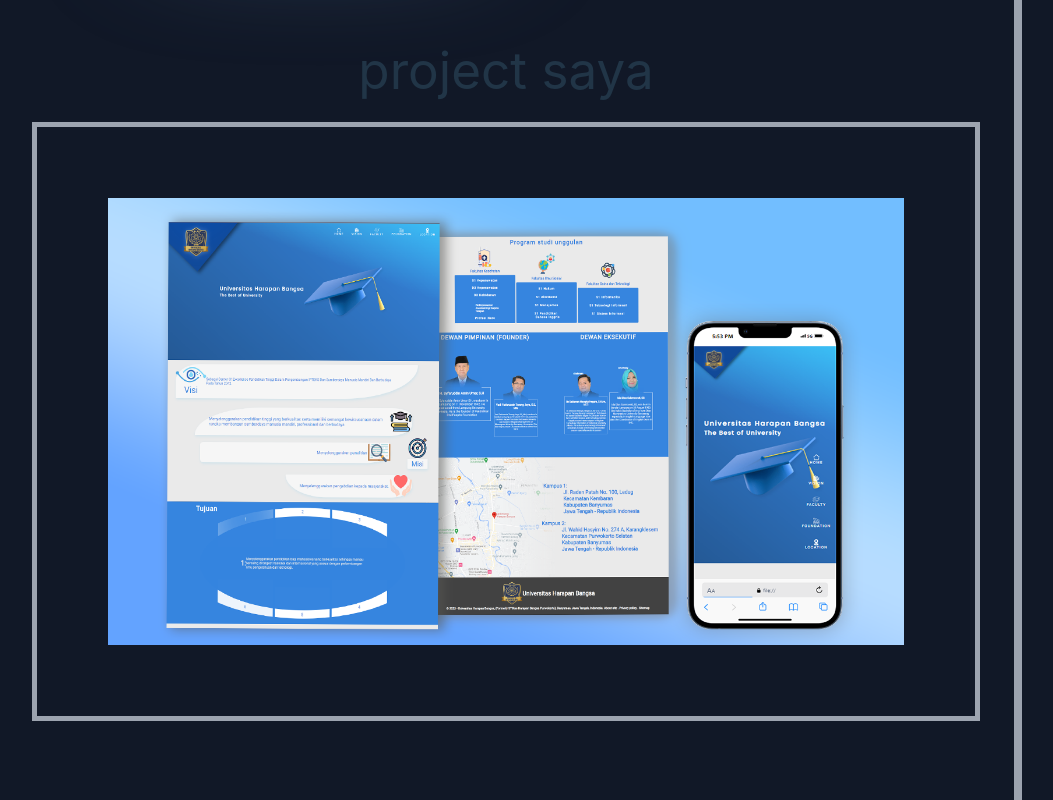
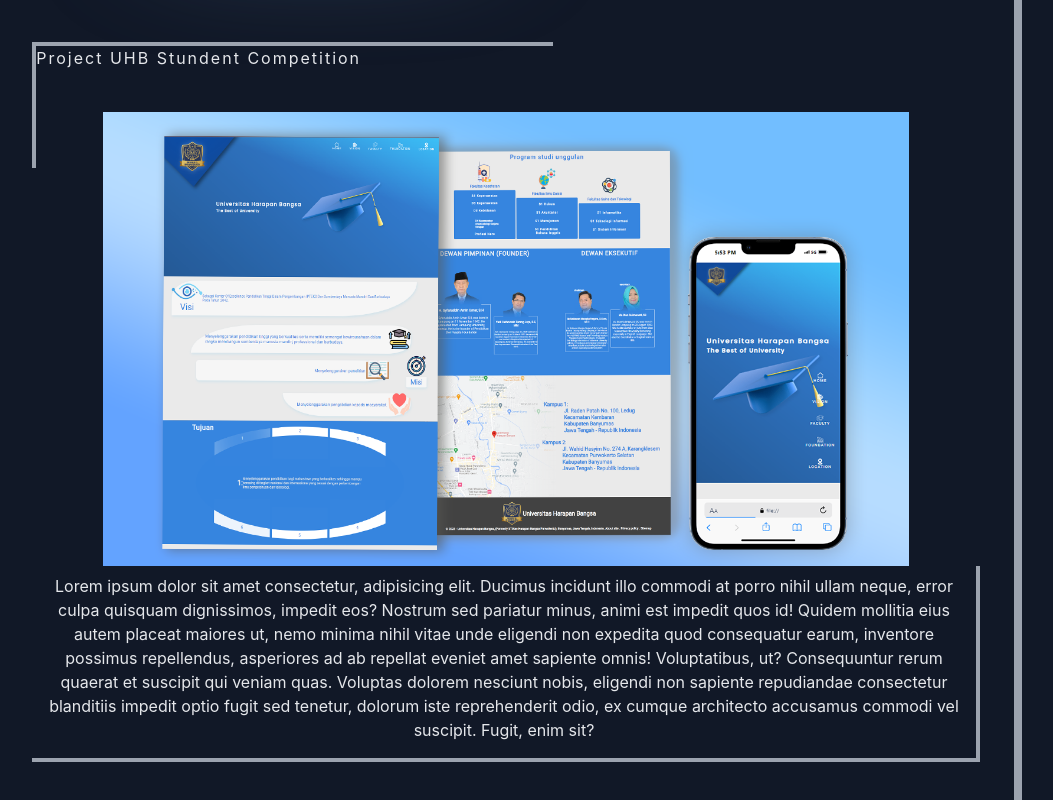
Before and after one commit to Poekes/portfolio_akbar, a React (Vite) app: page / in a window 1280 px wide. Shown: the part 880-1680 px from the top of the page, without its empty margins (178-1231 px from the left). Built offline with nearby package versions, Linux system fonts and the light colour scheme.

Commit message:
progress:: showproject

```diff
--- a/src/App.jsx
+++ b/src/App.jsx
@@ -73,15 +73,20 @@
     }
 
     if (offsetAnimation.LKS1 < positionScrl) {
+      document.getElementById("LKS1").parentElement.style.overflow = "visible";
       animationApsRunning("#LKS1", "1.6s");
     }
     if (offsetAnimation.UHB < positionScrl) {
       animationApsRunning("#UHB", "1.6s");
+      document.getElementById("UHB").parentElement.style.overflow = "visible";
     }
     if (offsetAnimation.LKS2 < positionScrl) {
       animationApsRunning("#LKS2", "1.6s");
+      document.getElementById("LKS2").parentElement.style.overflow = "visible";
     }
     if (offsetAnimation.piagam < positionScrl) {
+      document.getElementById("piagam").parentElement.style.overflow =
+        "visible";
       animationApsRunning("#piagam", "1.4s");
     }
     if (offsetAnimation.BXS < positionScrl) {
@@ -146,6 +151,7 @@
     const bulan = sDate.getMonth();
     const hari = sDate.getDate();
     setTimeKoding(`Sekitar  ${tahun} Tahun, ${bulan} Bulan, ${hari} Hari`);
+    console.log(import.meta.env.VITE_SCRET_API);
   }, []);
 
   let valueContext = {
@@ -180,14 +186,37 @@
             {/* piagam */}
             <PrestasiMe />
           </div>
-          <div className="  relative top-[-60px]">
-            <h1 className="text-center pt-0 mt-0 m-6">project saya</h1>
-            <div className="w-[95%] p-[7%] sm:w-[94%] m-auto border border-[5px] border-gray-400">
+          <div className="  relative top-0 lg:top-[-60px]">
+            <div className="relative w-[95%] p-[7%] sm:w-[94%] m-auto pb-0 border-gray-400">
+              <div className="absolute w-[55%] h-[24%] text-gray-200  border-t-4 border-l-4 border-gray-400  top-0 left-0">
+                <p
+                  className=" text-md text-nowrap"
+                  style={{ letterSpacing: "2px" }}
+                >
+                  Project UHB Stundent Competition
+                </p>
+              </div>
               <img
                 src="/projectWeb/projectUHB.png"
                 className="w-full"
                 alt="gambar webiste project akbar"
               />
+            </div>
+            <div className="border-b-4 border-r-4 border-gray-400 text-gray-200 text-center w-[95%] sm:w-[94%] p-4 pt-2 m-auto">
+              <p>
+                Lorem ipsum dolor sit amet consectetur, adipisicing elit.
+                Ducimus incidunt illo commodi at porro nihil ullam neque, error
+                culpa quisquam dignissimos, impedit eos? Nostrum sed pariatur
+                minus, animi est impedit quos id! Quidem mollitia eius autem
+                placeat maiores ut, nemo minima nihil vitae unde eligendi non
+                expedita quod consequatur earum, inventore possimus repellendus,
+                asperiores ad ab repellat eveniet amet sapiente omnis!
+                Voluptatibus, ut? Consequuntur rerum quaerat et suscipit qui
+                veniam quas. Voluptas dolorem nesciunt nobis, eligendi non
+                sapiente repudiandae consectetur blanditiis impedit optio fugit
+                sed tenetur, dolorum iste reprehenderit odio, ex cumque
+                architecto accusamus commodi vel suscipit. Fugit, enim sit?
+              </p>
             </div>
           </div>
         </main>
--- a/src/component/Prestasi/PrestasiMe.jsx
+++ b/src/component/Prestasi/PrestasiMe.jsx
@@ -152,7 +152,10 @@
     }
   };
   return (
-    <div className=" relative top-[0px] md:top-[-90px] pr-5 md:col-span-4 lg:col-span-2 xl:col-span-1">
+    <div
+      style={{ overflow: "hidden" }}
+      className=" relative top-[0px] md:top-[-90px] pr-5 md:col-span-4 lg:col-span-2 xl:col-span-1"
+    >
       <div
         id="piagam"
         className="m-auto relative AnimationRightLeft w-full   flex items-end justify-center"
@@ -256,10 +259,13 @@
       </div>
       {/* teks Piagam */}
 
-      <div className=" w-full relative">
+      <div className=" w-full relative ">
         {/* LKS1 */}
         {/* hover:border-[#002fffaa] */}
-        <div className="m-5 ml-0 md:ml-5  w-[94%] relative z-30 ">
+        <div
+          className="m-5 ml-0 md:ml-5   w-[94%] relative z-30 "
+          style={{ overflow: "hidden" }}
+        >
           <div
             id="LKS1"
             onMouseMove={handleHoverToPiagam}
@@ -302,7 +308,10 @@
         </div>
         {/* UHB */}
         {/* hover:border-[#ff3434ad] */}
-        <div className="m-5 ml-0 md:ml-5  w-[94%] relative z-20 ">
+        <div
+          className="m-5 ml-0 md:ml-5  w-[94%] relative z-20 "
+          style={{ overflow: "hidden" }}
+        >
           <div
             id="UHB"
             onMouseMove={handleHoverToPiagam}
@@ -345,7 +354,10 @@
           </div>
         </div>
         {/* LKS2 */}
-        <div className="m-5 ml-0 md:ml-5  w-[94%] relative z-10 ">
+        <div
+          className="m-5 ml-0 md:ml-5  w-[94%] relative z-10 "
+          style={{ overflow: "hidden" }}
+        >
           <div
             id="LKS2"
             onMouseMove={handleHoverToPiagam}
```
Also changed, not shown: 1 other file (tests, documents, lock files or other folders).
